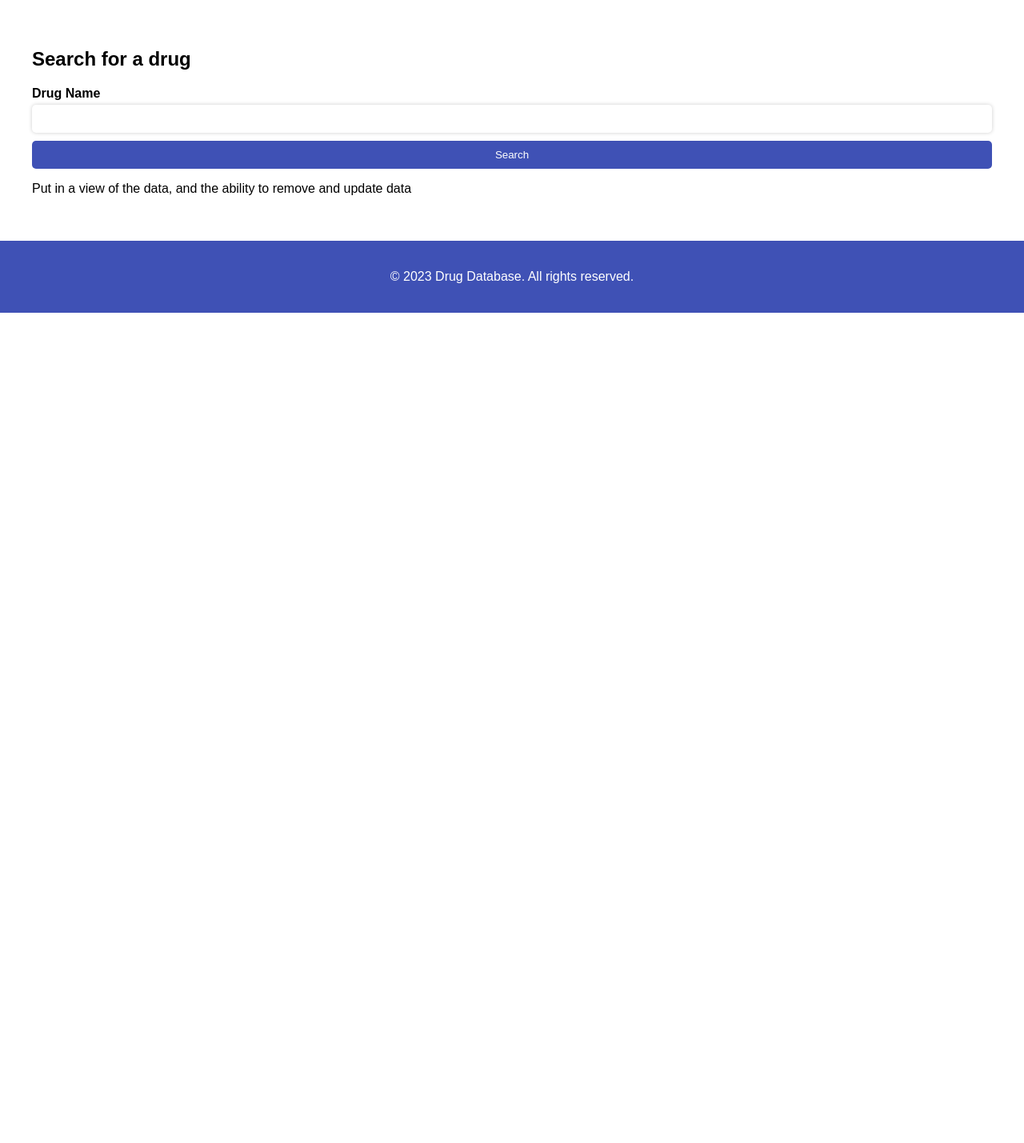
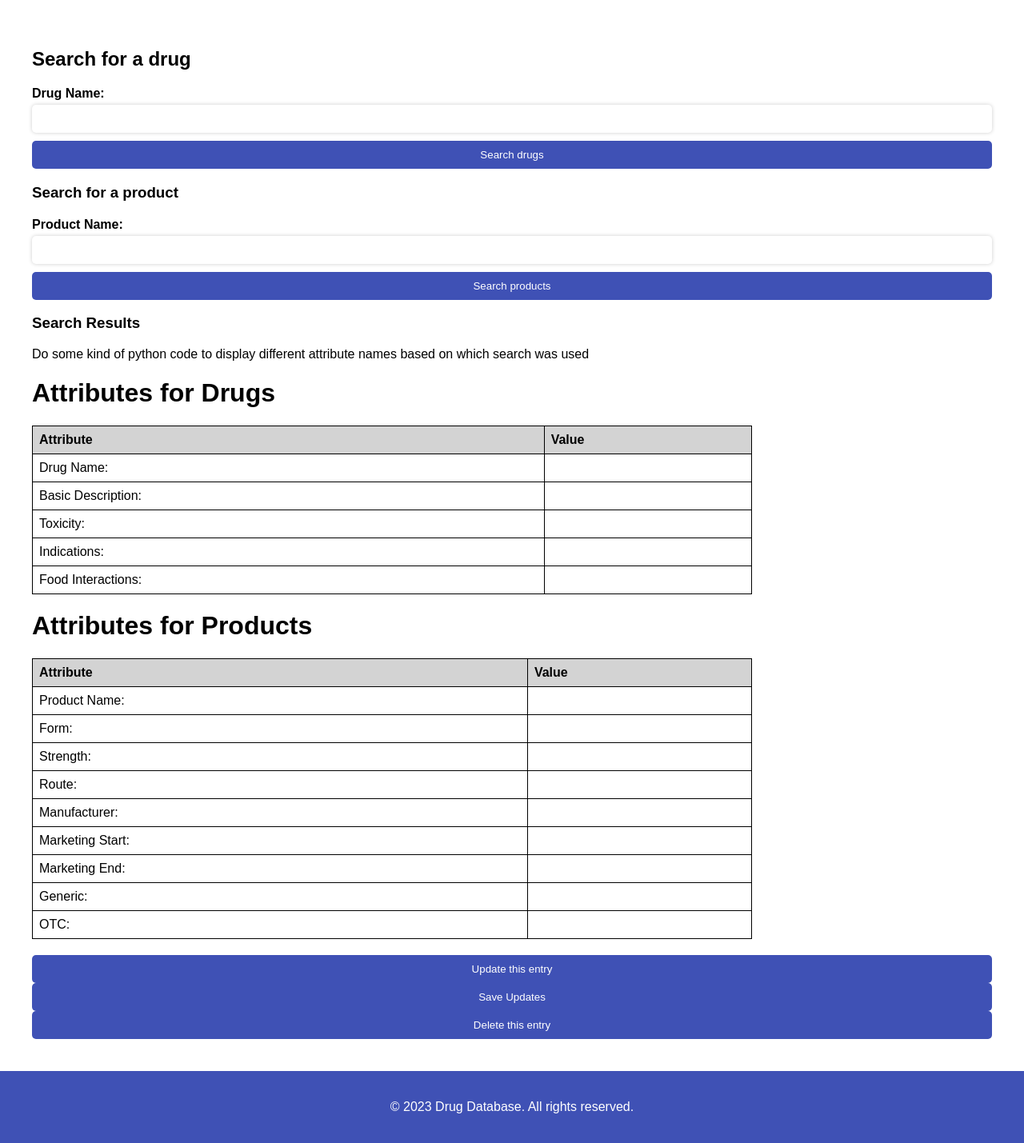
Before and after one commit to rgottiparthi/DrugDatabase, a Flask app: page /search in a window 1280 px wide. Shown: the part 158-1587 px from the top of the page at 80% size. Before the commit the page ends 549 px from the top, so only its background shows below. Run offline with Flask 3, Linux system fonts and the light colour scheme.

Commit message:
added tables to search page and update and delete buttons

```diff
--- a/templates/search.html
+++ b/templates/search.html
@@ -114,15 +114,115 @@
     <main>
       <h2>Search for a drug</h2>
       <form>
-        <label for="Drug Name">Drug Name</label>
+        <label for="Drug Name">Drug Name:</label>
         <input type="text" id="Drug Name" name="Drug Name" required />
 
-        <input type="submit" value="Search" />
+        <input type="submit" value="Search drugs" />
+      </form>
+      <h3>Search for a product</h3>
+      <form>
+        <label for="Product Name">Product Name:</label>
+        <input type="text" id="Drug Name" name="Drug Name" required />
+
+        <input type="submit" value="Search products" />
       </form>
 
-	<p>Put in a view of the data, and the ability to remove and update data </p>
+      <h3>Search Results</h3>
 
 
+      <p>Do some kind of python code to display different attribute names based on which search was used</p>
+      <style>
+        table {
+            border-collapse: collapse;
+            justify-content: center;
+            width: 75%;
+        }
+        th, td {
+            border: 1px solid black;
+            padding: 8px;
+            text-align: left;
+        }
+        th {
+            background-color: lightgray;
+        }
+    </style>
+</head>
+<body>
+    <h1>Attributes for Drugs</h1>
+    <table>
+        <tr>
+            <th>Attribute</th>
+            <th>Value</th>
+        </tr>
+        <tr>
+            <td>Drug Name:</td>
+            <td></td>
+        </tr>
+        <tr>
+            <td>Basic Description:</td>
+            <td></td>
+        </tr>
+        <tr>
+            <td>Toxicity:</td>
+            <td></td>
+        </tr>
+        <tr>
+            <td>Indications:</td>
+            <td></td>
+        </tr>
+        <tr>
+            <td>Food Interactions:</td>
+            <td></td>
+        </tr>
+    </table>
+    <h1>Attributes for Products</h1>
+    <table>
+        <tr>
+            <th>Attribute</th>
+            <th>Value</th>
+        </tr>
+        <tr>
+            <td>Product Name:</td>
+            <td></td>
+        </tr>
+        <tr>
+            <td>Form:</td>
+            <td></td>
+        </tr>
+        <tr>
+            <td>Strength:</td>
+            <td></td>
+        </tr>
+        <tr>
+            <td>Route:</td>
+            <td></td>
+        </tr>
+        <tr>
+            <td>Manufacturer:</td>
+            <td></td>
+        </tr>
+        <tr>
+            <td>Marketing Start:</td>
+            <td></td>
+        </tr>
+        <tr>
+            <td>Marketing End:</td>
+            <td></td>
+        </tr>
+        <tr>
+            <td>Generic:</td>
+            <td></td>
+        </tr>
+        <tr>
+            <td>OTC:</td>
+            <td></td>
+        </tr>
+    </table>
+        <form>
+          <input type="submit" value="Update this entry"/>
+          <input type="submit" value="Save Updates"/>
+          <input type="submit" value="Delete this entry"/>
+        </form>
     </main>
 
     <footer>
```
